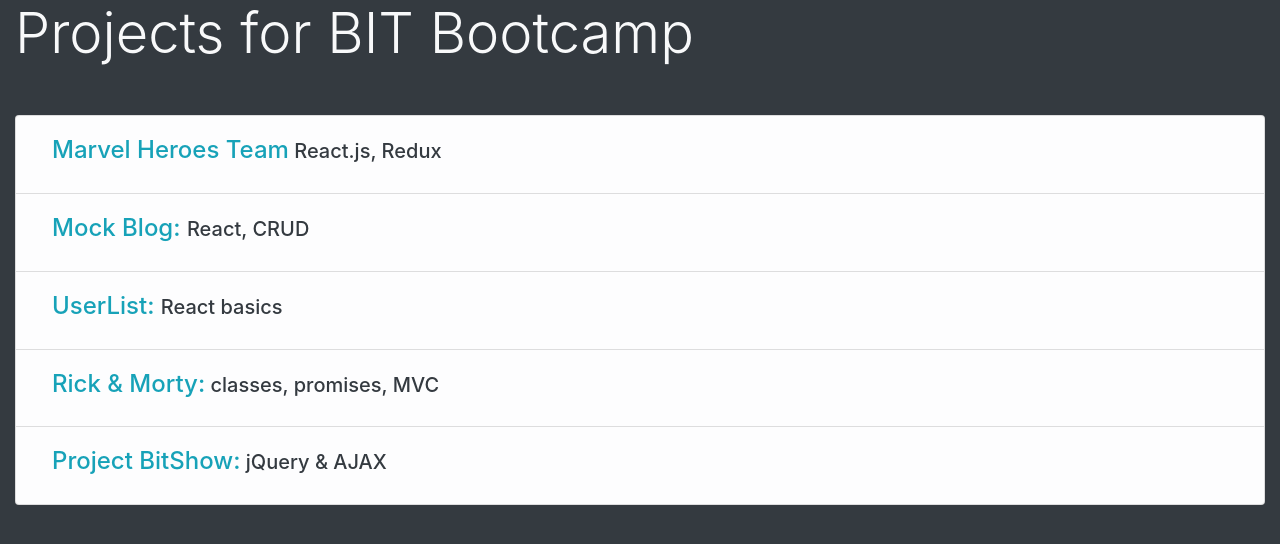
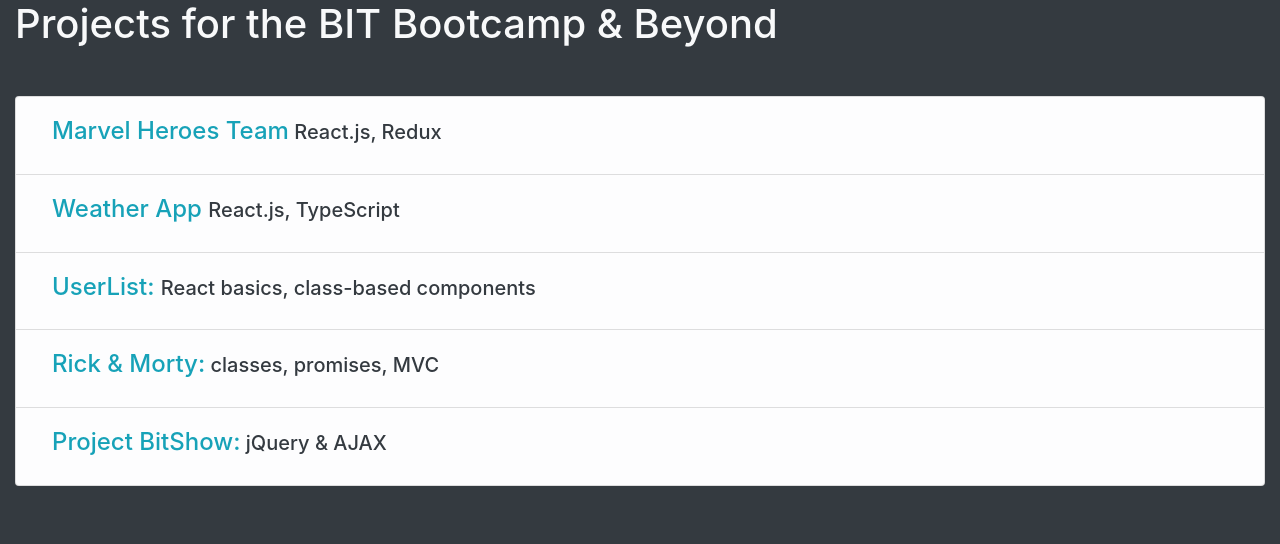
Before and after one commit to Sonya-M/Sonya-M.github.io, a plain HTML site: page index.html in a window 1280 px wide. Drawn offline with nearby package versions, Linux system fonts and the light colour scheme.

Commit message:
added link for the typescript project

```diff
--- a/index.html
+++ b/index.html
@@ -10,12 +10,12 @@
       integrity="sha384-ggOyR0iXCbMQv3Xipma34MD+dH/1fQ784/j6cY/iJTQUOhcWr7x9JvoRxT2MZw1T"
       crossorigin="anonymous"
     />
-    <title>Document</title>
+    <title>Sonja Musicki's Projects</title>
   </head>
 
   <body class="bg-dark text-light">
     <div class="container-fluid">
-      <h1 class="h1 display-4">Projects for BIT Bootcamp</h1>
+      <h1 class="h1 display-6">Projects for the BIT Bootcamp & Beyond</h1>
 
       <nav class="nav flex-column my-5">
         <ul class="list-group">
@@ -36,10 +36,11 @@
           >
             <a
               class="nav-link h5 text-dark fw-lighter"
-              href="https://sonya-m.github.io/blog-spa/"
+              href="https://sonya-m-weather.netlify.app/"
               target="_blank"
               rel="noreferrer"
-              ><span class="h4 text-info">Mock Blog: </span>React, CRUD</a
+              ><span class="h4 text-info">Weather App </span>React.js,
+              TypeScript</a
             >
           </li>
           <li
@@ -50,7 +51,8 @@
               href="https://sonya-m.github.io/user-list-v2"
               target="_blank"
               rel="noreferrer"
-              ><span class="h4 text-info">UserList: </span> React basics</a
+              ><span class="h4 text-info">UserList: </span> React basics,
+              class-based components</a
             >
           </li>
           <li
```
